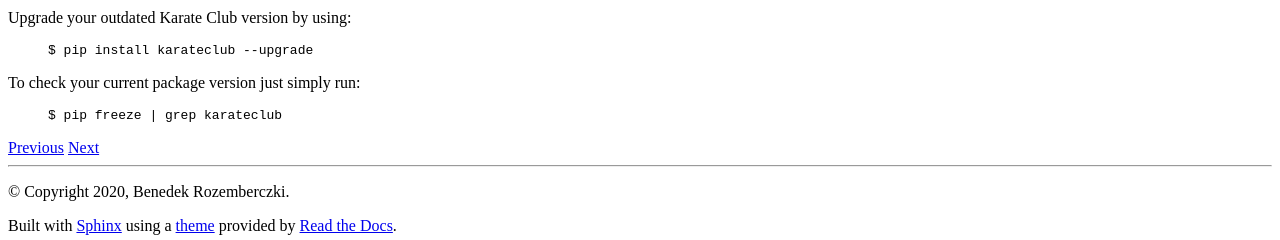
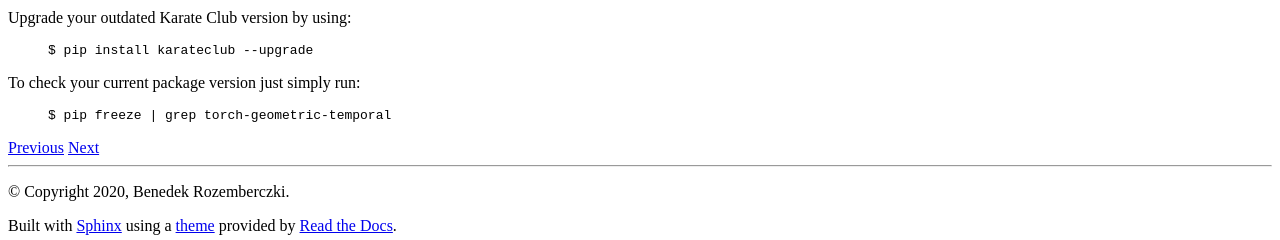
Before and after one commit to benedekrozemberczki/pytorch_geometric_temporal, a Sphinx documentation site: the page built from docs/source/notes/installation.rst, in a window 1280 px wide. Shown: the part 1130-1370 px from the top of the page. Built offline with Sphinx 7.4.7 and the Read the Docs theme 2.0.0, drawn with Linux system fonts in a browser that asks for light colours; pages that are not in the unit, such as notebooks, are missing from menus.

Commit message:
Installation guide

```diff
--- a/docs/source/notes/installation.rst
+++ b/docs/source/notes/installation.rst
@@ -20,4 +20,4 @@ To check your current package version just simply run:
 
     .. code-block:: none
 
-        $ pip freeze | grep karateclub
+        $ pip freeze | grep torch-geometric-temporal
```
